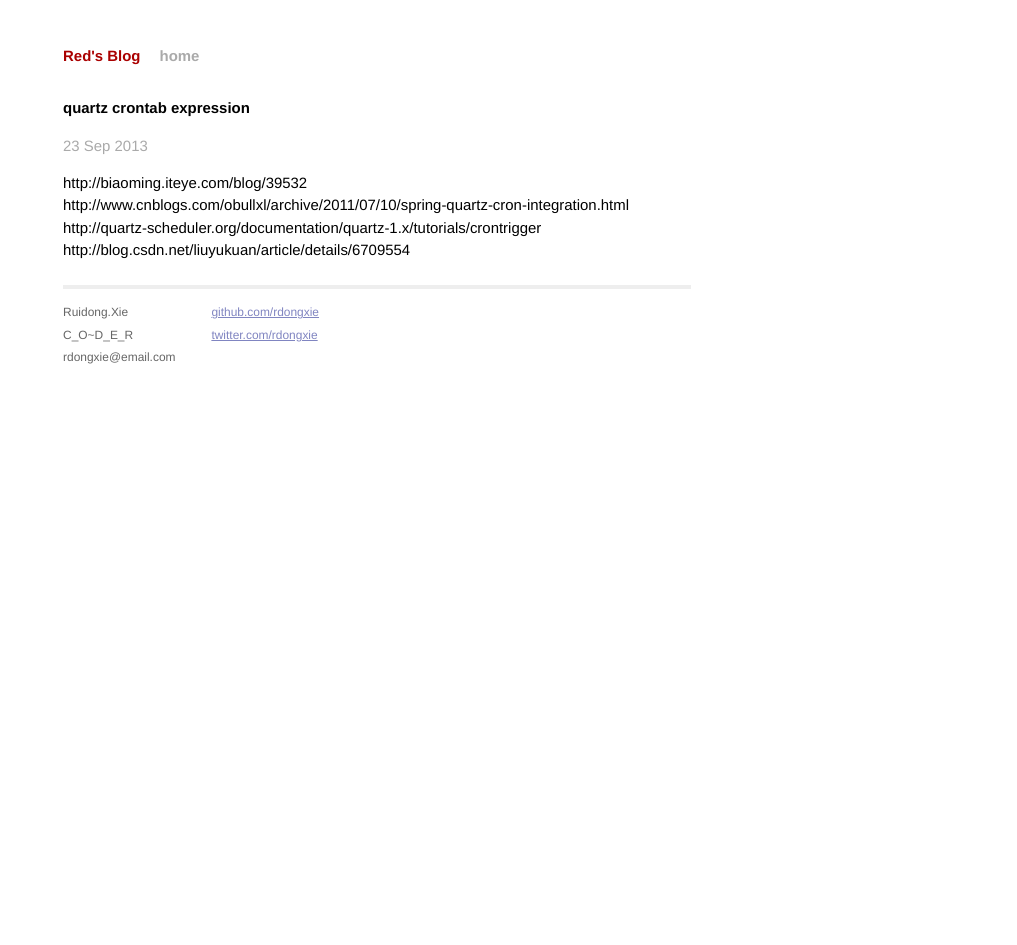
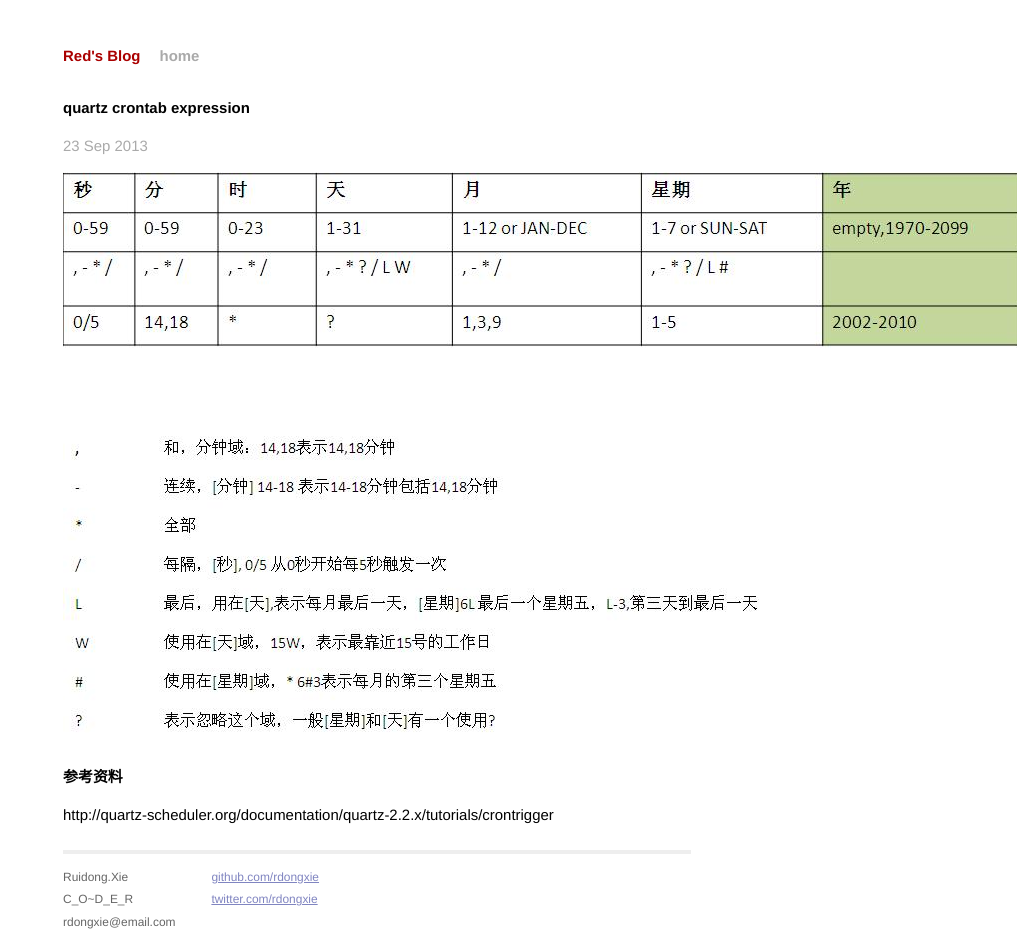
Before and after one commit to rdongxie/rdongxie.github.io, a Jekyll site: the page built from _posts/2013-09-23-quartz-crontab.md, in a window 1280 px wide. Shown: the whole page, without its empty margins (263-1280 px from the left). Built offline with Jekyll 4.4.1, drawn with Linux system fonts in a browser that asks for light colours; Markdown is read by kramdown in place of the engine named in the settings.

Commit message:
quartz crontab expression

```diff
--- a/_posts/2013-09-23-quartz-crontab.md
+++ b/_posts/2013-09-23-quartz-crontab.md
@@ -5,7 +5,7 @@ date:   2013-09-23 11:06:57
 categories: java
 ---
 
-http://biaoming.iteye.com/blog/39532
-http://www.cnblogs.com/obullxl/archive/2011/07/10/spring-quartz-cron-integration.html
-http://quartz-scheduler.org/documentation/quartz-1.x/tutorials/crontrigger
-http://blog.csdn.net/liuyukuan/article/details/6709554
+<img src="/img/crontab_expression.jpg" >
+
+# 参考资料
+http://quartz-scheduler.org/documentation/quartz-2.2.x/tutorials/crontrigger
```
Also changed, not shown: img/crontab_expression.jpg (added).
